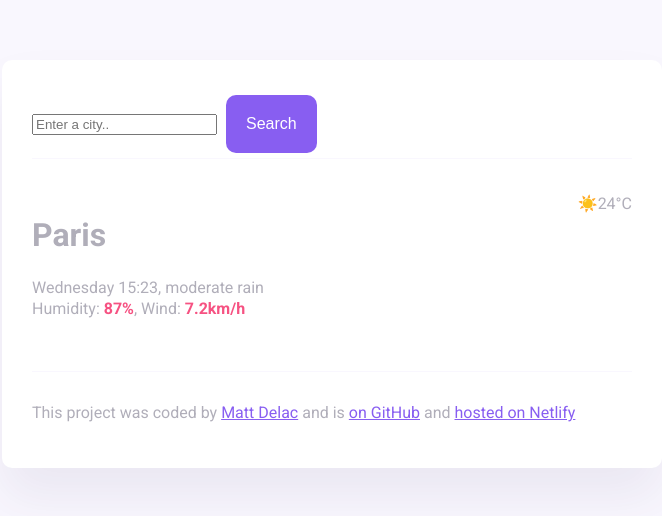
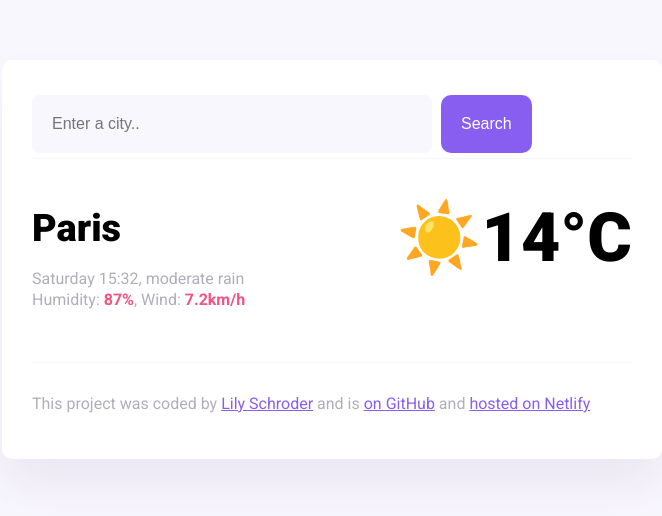
Before and after one commit to lily-218/weatherapp, a plain HTML site: page index.html in a window 1280 px wide. Shown: the whole page, without its empty margins (308-970 px from the left). Drawn offline with nearby package versions, Linux system fonts and the light colour scheme.

Commit message:
reviewed HTML and CSS to check classes and styling matched up.

```diff
--- a/index.html
+++ b/index.html
@@ -3,55 +3,49 @@
   <head>
     <meta charset="UTF-8" />
     <meta name="viewport" content="width=device-width, initial-scale=1.0" />
+    <link rel="stylesheet" href="style.css" />
     <link rel="preconnect" href="https://fonts.googleapis.com" />
     <link rel="preconnect" href="https://fonts.gstatic.com" crossorigin />
     <link
-      href="https://fonts.googleapis.com/css2?family=Roboto:ital,wght@0,100;0,400;0,500;0,700;0,900;1,100;1,300;1,400;1,500;1,700;1,900&display=swap"
+      href="https://fonts.googleapis.com/css2?family=Roboto:ital,wght@0,100..900;1,100..900&display=swap"
       rel="stylesheet"
     />
-    <link rel="stylesheet" href="style.css" />
-    <script src="https://unpkg.com/axios@1.1.2/dist/axios.min.js"></script>
     <title>My weather application</title>
   </head>
   <body>
     <div class="weather-app">
       <header>
-        <form id="search-form">
+        <form>
           <input
+            class="search-bar"
             type="search"
             placeholder="Enter a city.."
             required
-            class="search-input"
-            id="search-input"
           />
-          <input type="submit" value="Search" class="search-button" />
+          <input class="search-button" type="submit" value="Search" />
         </form>
       </header>
       <main>
         <div class="current-weather">
           <div>
-            <h1 class="current-city" id="current-city">Paris</h1>
-            <p class="current-details">
-              <span id="current-date"></span>, moderate rain <br />
+            <h1 class="selected-city">Paris</h1>
+            <p>
+              Saturday 15:32, moderate rain <br />
               Humidity: <strong>87%</strong>, Wind: <strong>7.2km/h</strong>
             </p>
           </div>
-          <div class="current-temperature">
-            <span class="current-temperature-icon">☀️</span
-            ><span id="current-temp" class="current-temperature-value">24</span
-            ><span class="current-temperature-unit">°C</span>
-          </div>
+          <span class="temp-now">☀️14°C</span>
         </div>
       </main>
       <footer>
         <p>
           This project was coded by
-          <a href="#" target="_blank">Matt Delac</a> and is
+          <a href="#" target="_blank">Lily Schroder</a> and is
           <a href="#" target="_blank"> on GitHub</a> and
           <a href="#" target="_blank">hosted on Netlify</a>
         </p>
       </footer>
     </div>
+    <script src="script.js"></script>
   </body>
-  <script src="script.js"></script>
 </html>
```
